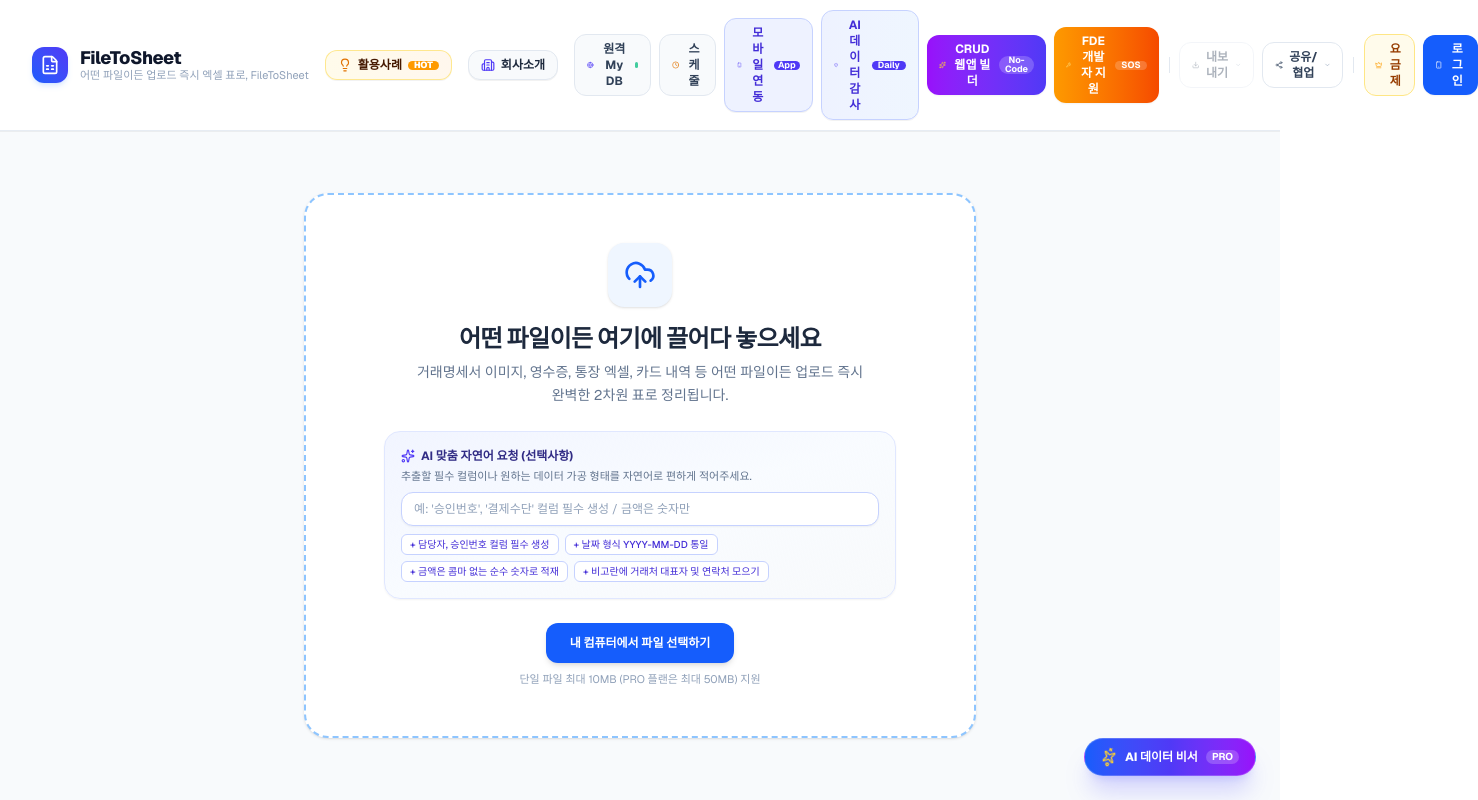
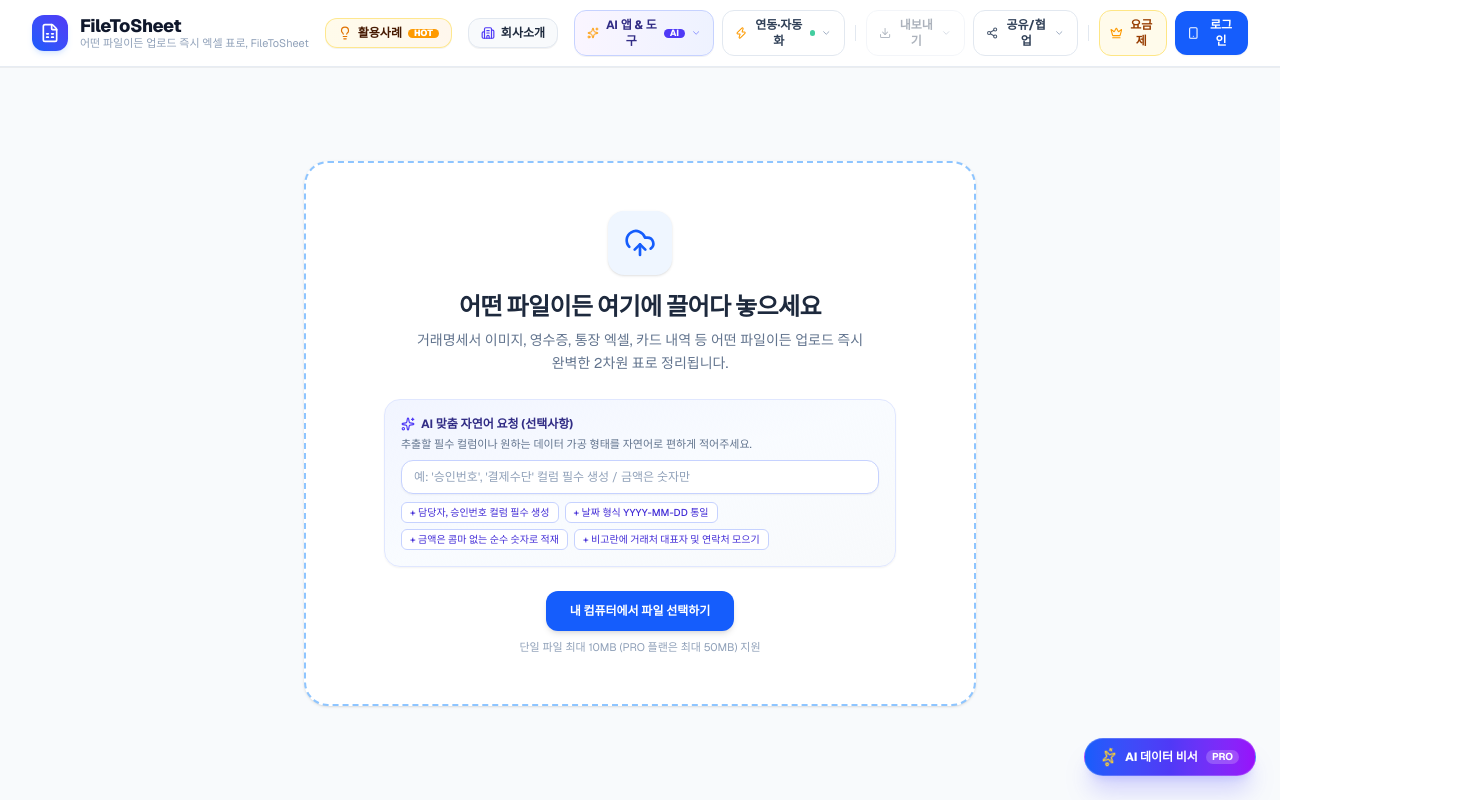
Before and after one commit to Charismagreat/FileToSheet, a Next.js app: page / in a window 1280 px wide. Shown: the whole page, 1478 px wide, since content can reach past the window. Built offline with nearby package versions, Linux system fonts and the light colour scheme.

Commit message:
refactor: 헤더 영역 메뉴를 AI 솔루션 및 연동 자동화 드롭다운으로 컴팩트화

```diff
--- a/src/components/Header.tsx
+++ b/src/components/Header.tsx
@@ -72,10 +72,14 @@ export function Header({
   exportLoading,
 }: HeaderProps) {
   const [isUsageOpen, setIsUsageOpen] = useState<boolean>(false);
+  const [isAiHubOpen, setIsAiHubOpen] = useState<boolean>(false);
+  const [isSyncHubOpen, setIsSyncHubOpen] = useState<boolean>(false);
   const [isExportOpen, setIsExportOpen] = useState<boolean>(false);
   const [isShareOpen, setIsShareOpen] = useState<boolean>(false);
   const [bonusCredits, setBonusCredits] = useState<{ bonusTokens: number; bonusDocs: number }>({ bonusTokens: 0, bonusDocs: 0 });
 
+  const aiHubRef = useRef<HTMLDivElement>(null);
+  const syncHubRef = useRef<HTMLDivElement>(null);
   const exportMenuRef = useRef<HTMLDivElement>(null);
   const shareMenuRef = useRef<HTMLDivElement>(null);
 
@@ -91,10 +95,17 @@ export function Header({
   // 외부 클릭 시 드롭다운 닫기
   useEffect(() => {
     const handleOutsideClick = (e: MouseEvent) => {
-      if (exportMenuRef.current && !exportMenuRef.current.contains(e.target as Node)) {
+      const target = e.target as Node;
+      if (aiHubRef.current && !aiHubRef.current.contains(target)) {
+        setIsAiHubOpen(false);
+      }
+      if (syncHubRef.current && !syncHubRef.current.contains(target)) {
+        setIsSyncHubOpen(false);
+      }
+      if (exportMenuRef.current && !exportMenuRef.current.contains(target)) {
         setIsExportOpen(false);
       }
-      if (shareMenuRef.current && !shareMenuRef.current.contains(e.target as Node)) {
+      if (shareMenuRef.current && !shareMenuRef.current.contains(target)) {
         setIsShareOpen(false);
       }
     };
@@ -161,89 +172,199 @@ export function Header({
         )}
       </div>
 
-      {/* 2. 우측 정돈된 액션 바 (그룹화) */}
+      {/* 2. 우측 정돈된 액션 바 (컴팩트 그룹화) */}
       <div className="flex items-center gap-2">
-        {/* 🌟 그룹 A: 원격 My DB 연동 및 정기 스케줄 */}
-        {onOpenRemoteDbModal && (
+        {/* 🌟 그룹 1: AI 앱 & 솔루션 통합 드롭다운 (웹앱 빌더 / 데이터 감사 / FDE SOS) */}
+        <div className="relative" ref={aiHubRef}>
           <button
-            onClick={onOpenRemoteDbModal}
-            className="flex items-center gap-1.5 text-xs font-bold px-3 py-1.5 rounded-xl bg-slate-50 hover:bg-indigo-50 border border-slate-200 hover:border-indigo-200 text-slate-700 hover:text-indigo-700 transition active:scale-95"
-            title="원격지 이지데스크 터널링 My DB 연동 및 조회"
+            onClick={() => setIsAiHubOpen((prev) => !prev)}
+            className={`flex items-center gap-1.5 text-xs font-bold px-3 py-1.5 rounded-xl transition border active:scale-95 shadow-2xs ${
+              isAiHubOpen
+                ? 'bg-gradient-to-r from-purple-700 to-indigo-700 text-white border-transparent shadow-xs'
+                : 'bg-gradient-to-r from-purple-50 to-indigo-50 hover:from-purple-100 hover:to-indigo-100 text-indigo-900 border-indigo-200'
+            }`}
+            title="AI 웹앱 빌더, 데이터 감사 리포트, FDE 개발자 지원"
           >
-            <Globe className="w-3.5 h-3.5 text-indigo-600" />
-            <span>원격 My DB</span>
-            <span className="w-1.5 h-1.5 rounded-full bg-emerald-500 animate-pulse" />
+            <Sparkles className="w-3.5 h-3.5 text-amber-500" />
+            <span>AI 앱 & 도구</span>
+            <span className="text-[9px] font-extrabold bg-indigo-600 text-white px-1.5 py-0.2 rounded-full leading-none hidden sm:inline-block">
+              AI
+            </span>
+            <ChevronDown className={`w-3 h-3 transition-transform ${isAiHubOpen ? 'rotate-180 text-white' : 'text-indigo-400'}`} />
+          </button>
+
+          {isAiHubOpen && (
+            <div className="absolute right-0 top-full mt-1.5 w-64 bg-white rounded-2xl border border-slate-200 shadow-xl py-1.5 z-50 text-xs animate-in fade-in zoom-in-95 duration-100 font-medium text-slate-700">
+              <div className="px-3 py-1.5 text-[11px] font-bold text-slate-400 border-b border-slate-100 flex items-center justify-between">
+                <span>AI 솔루션 & 앱 센터</span>
+                <span className="text-[10px] text-indigo-600 bg-indigo-50 px-1.5 py-0.2 rounded-md font-bold">Smart</span>
+              </div>
+
+              {/* 1. CRUD 웹앱 빌더 */}
+              {onOpenAppBuilderModal && (
+                <button
+                  type="button"
+                  onClick={() => {
+                    setIsAiHubOpen(false);
+                    onOpenAppBuilderModal();
+                  }}
+                  className="w-full px-3 py-2 text-left hover:bg-purple-50 hover:text-purple-900 flex items-center gap-2.5 transition"
+                >
+                  <div className="w-7 h-7 rounded-xl bg-purple-100 text-purple-700 flex items-center justify-center shrink-0">
+                    <Sparkles className="w-4 h-4 text-purple-600" />
+                  </div>
+                  <div>
+                    <div className="font-bold text-slate-900 flex items-center gap-1.5">
+                      <span>CRUD 웹앱 빌더</span>
+                      <span className="text-[9px] font-bold bg-purple-600 text-white px-1.5 py-0.1 rounded-full">No-Code</span>
+                    </div>
+                    <div className="text-[10px] text-slate-400">자연어로 맞춤형 관리 포털 1초 생성</div>
+                  </div>
                 </button>
               )}
 
-        {onOpenScheduleModal && (
+              {/* 2. AI 데이터 감사 리포트 */}
+              {onOpenDailyAuditModal && (
                 <button
-            onClick={onOpenScheduleModal}
-            className="flex items-center gap-1.5 text-xs font-bold px-3 py-1.5 rounded-xl bg-slate-50 hover:bg-amber-50 border border-slate-200 hover:border-amber-300 text-slate-700 hover:text-amber-800 transition active:scale-95"
-            title="정기 스케줄 무인 자동화 파이프라인 설정 및 관리"
+                  type="button"
+                  onClick={() => {
+                    setIsAiHubOpen(false);
+                    onOpenDailyAuditModal();
+                  }}
+                  className="w-full px-3 py-2 text-left hover:bg-indigo-50 hover:text-indigo-900 flex items-center gap-2.5 transition"
                 >
-            <Clock className="w-3.5 h-3.5 text-amber-600" />
-            <span>스케줄</span>
+                  <div className="w-7 h-7 rounded-xl bg-indigo-100 text-indigo-700 flex items-center justify-center shrink-0">
+                    <ShieldCheck className="w-4 h-4 text-indigo-600" />
+                  </div>
+                  <div>
+                    <div className="font-bold text-slate-900 flex items-center gap-1.5">
+                      <span>AI 데이터 감사</span>
+                      <span className="text-[9px] font-bold bg-indigo-100 text-indigo-700 px-1.5 py-0.1 rounded-full">Daily</span>
+                    </div>
+                    <div className="text-[10px] text-slate-400">전사 시트 이중전표·계산오차 전수 감사</div>
+                  </div>
                 </button>
               )}
 
-        {onOpenMobileIngestModal && (
+              {/* 3. FDE 개발자 지원 */}
+              {onOpenFdeModal && (
                 <button
-            onClick={onOpenMobileIngestModal}
-            className="flex items-center gap-1.5 text-xs font-bold px-3 py-1.5 rounded-xl bg-indigo-50 hover:bg-indigo-100 border border-indigo-200 hover:border-indigo-300 text-indigo-700 hover:text-indigo-900 transition active:scale-95 shadow-2xs"
-            title="시트봇 모바일앱 QR코드 및 수신 토큰 페어링"
+                  type="button"
+                  onClick={() => {
+                    setIsAiHubOpen(false);
+                    onOpenFdeModal();
+                  }}
+                  className="w-full px-3 py-2 text-left hover:bg-orange-50 hover:text-orange-950 flex items-center gap-2.5 transition border-t border-slate-100 mt-1"
                 >
-            <Smartphone className="w-3.5 h-3.5 text-indigo-600" />
-            <span>모바일 연동</span>
-            <span className="text-[9px] font-bold bg-indigo-600 text-white px-1 py-0.2 rounded-full leading-none hidden xl:inline-block">
-              App
-            </span>
+                  <div className="w-7 h-7 rounded-xl bg-orange-100 text-orange-700 flex items-center justify-center shrink-0">
+                    <Wrench className="w-4 h-4 text-orange-600" />
+                  </div>
+                  <div>
+                    <div className="font-bold text-slate-900 flex items-center gap-1.5">
+                      <span>FDE 개발자 지원</span>
+                      <span className="text-[9px] font-bold bg-amber-500 text-white px-1.5 py-0.1 rounded-full">SOS</span>
+                    </div>
+                    <div className="text-[10px] text-slate-400">복잡한 수식·API 연동 1:1 맞춤 패치</div>
+                  </div>
+                </button>
+              )}
+            </div>
+          )}
+        </div>
+
+        {/* 🌟 그룹 2: 연동 & 무인 자동화 통합 드롭다운 (원격 DB / 스케줄 / 모바일 연동) */}
+        <div className="relative" ref={syncHubRef}>
+          <button
+            onClick={() => setIsSyncHubOpen((prev) => !prev)}
+            className={`flex items-center gap-1.5 text-xs font-bold px-3 py-1.5 rounded-xl transition border active:scale-95 ${
+              isSyncHubOpen
+                ? 'bg-slate-800 text-white border-slate-800 shadow-xs'
+                : 'bg-white hover:bg-slate-50 text-slate-700 border-slate-200'
+            }`}
+            title="원격 DB 연동, 정기 스케줄, 모바일 시트봇"
+          >
+            <Zap className="w-3.5 h-3.5 text-amber-500" />
+            <span>연동·자동화</span>
+            <span className="w-1.5 h-1.5 rounded-full bg-emerald-500 animate-pulse" />
+            <ChevronDown className={`w-3 h-3 text-slate-400 transition-transform ${isSyncHubOpen ? 'rotate-180' : ''}`} />
+          </button>
+
+          {isSyncHubOpen && (
+            <div className="absolute right-0 top-full mt-1.5 w-60 bg-white rounded-2xl border border-slate-200 shadow-xl py-1.5 z-50 text-xs animate-in fade-in zoom-in-95 duration-100 font-medium text-slate-700">
+              <div className="px-3 py-1.5 text-[11px] font-bold text-slate-400 border-b border-slate-100">
+                연동 및 무인 자동화
+              </div>
+
+              {/* 1. 원격 My DB */}
+              {onOpenRemoteDbModal && (
+                <button
+                  type="button"
+                  onClick={() => {
+                    setIsSyncHubOpen(false);
+                    onOpenRemoteDbModal();
+                  }}
+                  className="w-full px-3 py-2 text-left hover:bg-indigo-50 hover:text-indigo-900 flex items-center gap-2.5 transition"
+                >
+                  <div className="w-6 h-6 rounded-lg bg-indigo-100 text-indigo-700 flex items-center justify-center shrink-0">
+                    <Globe className="w-3.5 h-3.5" />
+                  </div>
+                  <div>
+                    <div className="font-bold text-slate-800 flex items-center gap-1">
+                      <span>원격 My DB</span>
+                      <span className="w-1.5 h-1.5 rounded-full bg-emerald-500" />
+                    </div>
+                    <div className="text-[10px] text-slate-400">이지데스크 터널링 원격 DB 조회</div>
+                  </div>
                 </button>
               )}
 
-        {onOpenDailyAuditModal && (
+              {/* 2. 정기 무인 스케줄 */}
+              {onOpenScheduleModal && (
                 <button
-            onClick={onOpenDailyAuditModal}
-            className="flex items-center gap-1.5 text-xs font-bold px-3 py-1.5 rounded-xl bg-gradient-to-r from-indigo-50 to-blue-50 hover:from-indigo-100 hover:to-blue-100 border border-indigo-200 hover:border-indigo-300 text-indigo-700 hover:text-indigo-900 transition active:scale-95 shadow-2xs"
-            title="백엔드 AI가 전사 시트의 이중 전표, 계산 오차, 부가세 누락을 전수 감사한 일일 리포트를 확인합니다"
+                  type="button"
+                  onClick={() => {
+                    setIsSyncHubOpen(false);
+                    onOpenScheduleModal();
+                  }}
+                  className="w-full px-3 py-2 text-left hover:bg-amber-50 hover:text-amber-900 flex items-center gap-2.5 transition"
                 >
-            <ShieldCheck className="w-3.5 h-3.5 text-indigo-600" />
-            <span>AI 데이터 감사</span>
-            <span className="text-[9px] font-bold bg-indigo-600 text-white px-1.5 py-0.2 rounded-full leading-none hidden xl:inline-block">
-              Daily
-            </span>
+                  <div className="w-6 h-6 rounded-lg bg-amber-100 text-amber-700 flex items-center justify-center shrink-0">
+                    <Clock className="w-3.5 h-3.5" />
+                  </div>
+                  <div>
+                    <div className="font-bold text-slate-800">무인 정기 스케줄</div>
+                    <div className="text-[10px] text-slate-400">자동 파이프라인 주기적 적재 관리</div>
+                  </div>
                 </button>
               )}
 
-        {onOpenAppBuilderModal && (
+              {/* 3. 모바일 시트봇 연동 */}
+              {onOpenMobileIngestModal && (
                 <button
-            onClick={onOpenAppBuilderModal}
-            className="flex items-center gap-1.5 text-xs font-bold px-3 py-1.5 rounded-xl bg-gradient-to-r from-purple-600 to-indigo-600 hover:from-purple-700 hover:to-indigo-700 text-white shadow-xs transition active:scale-95"
-            title="자연어로 원하는 사내 관리 포털/웹앱을 1초 만에 자동 생성합니다"
+                  type="button"
+                  onClick={() => {
+                    setIsSyncHubOpen(false);
+                    onOpenMobileIngestModal();
+                  }}
+                  className="w-full px-3 py-2 text-left hover:bg-blue-50 hover:text-blue-900 flex items-center gap-2.5 transition"
                 >
-            <Sparkles className="w-3.5 h-3.5 text-amber-300" />
-            <span>CRUD 웹앱 빌더</span>
-            <span className="text-[9px] font-bold bg-white/20 text-white px-1.5 py-0.2 rounded-full leading-none hidden xl:inline-block">
-              No-Code
-            </span>
+                  <div className="w-6 h-6 rounded-lg bg-blue-100 text-blue-700 flex items-center justify-center shrink-0">
+                    <Smartphone className="w-3.5 h-3.5" />
+                  </div>
+                  <div>
+                    <div className="font-bold text-slate-800 flex items-center gap-1.5">
+                      <span>모바일 연동</span>
+                      <span className="text-[9px] font-bold bg-blue-100 text-blue-700 px-1 py-0.1 rounded-md">App</span>
+                    </div>
+                    <div className="text-[10px] text-slate-400">QR코드 및 실시간 모바일앱 페어링</div>
+                  </div>
                 </button>
               )}
+            </div>
+          )}
+        </div>
 
-        {onOpenFdeModal && (
-          <button
-            onClick={onOpenFdeModal}
-            className="flex items-center gap-1.5 text-xs font-bold px-3 py-1.5 rounded-xl bg-gradient-to-r from-amber-500 to-orange-600 hover:from-amber-600 hover:to-orange-700 text-white shadow-xs transition active:scale-95"
-            title="스스로 해결하기 어려운 복잡한 수식, 외부 연동을 전문 FDE 개발자에게 SOS 요청합니다"
-          >
-            <Wrench className="w-3.5 h-3.5 text-amber-200" />
-            <span>FDE 개발자 지원</span>
-            <span className="text-[9px] font-bold bg-white/20 text-white px-1.5 py-0.2 rounded-full leading-none hidden xl:inline-block">
-              SOS
-            </span>
-          </button>
-        )}
-
-        <div className="h-4 w-px bg-slate-200 mx-0.5 hidden md:block" />
+        <div className="h-4 w-px bg-slate-200 mx-0.5" />
 
         {/* 🌟 그룹 B: 내보내기 통합 드롭다운 (Excel / SQLite / Google Sheets) */}
         <div className="relative" ref={exportMenuRef}>
```
Lines whose indentation alone changed are shown as unchanged.
